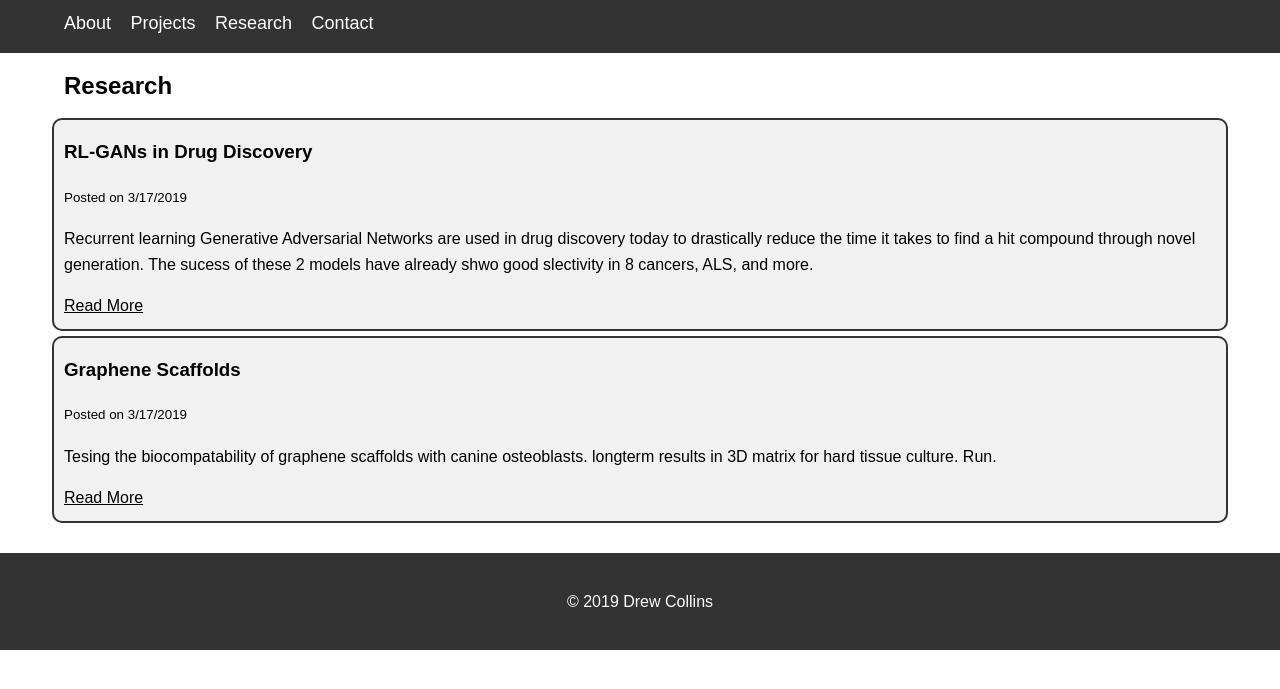
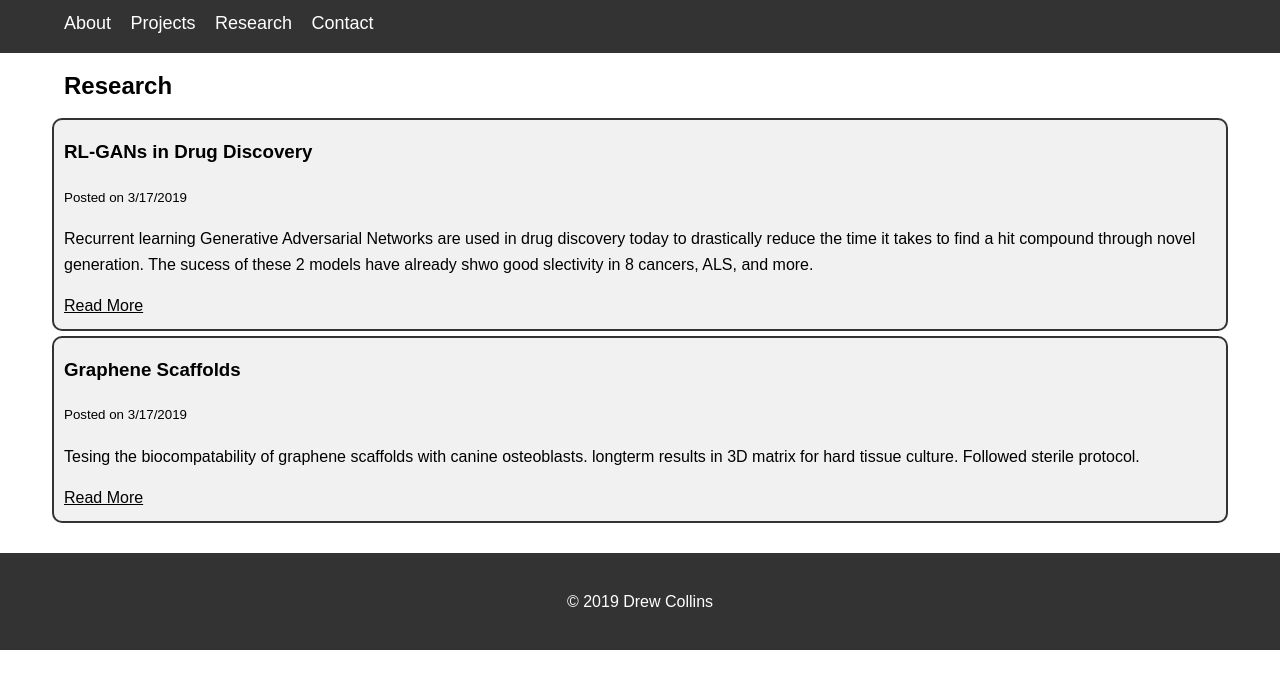
Before and after one commit to drewgenecollins/drewcollins.net, a plain HTML site: page research.html in a window 1280 px wide. Shown: the part 73-762 px from the top of the page. Drawn offline with Linux system fonts and the light colour scheme.

Commit message:
Scaffolds sterile protocol

```diff
--- a/research.html
+++ b/research.html
@@ -48,7 +48,7 @@
 		<h3>Graphene Scaffolds</h3>
 		<small>Posted on 3/17/2019</small>
 		<p>Tesing the biocompatability of graphene scaffolds with canine osteoblasts. longterm
-        results in 3D matrix for hard tissue culture. Run.
+        results in 3D matrix for hard tissue culture. Followed sterile protocol.
         </p>
 		<a href="post.html">Read More</a>
 	</article>
```
